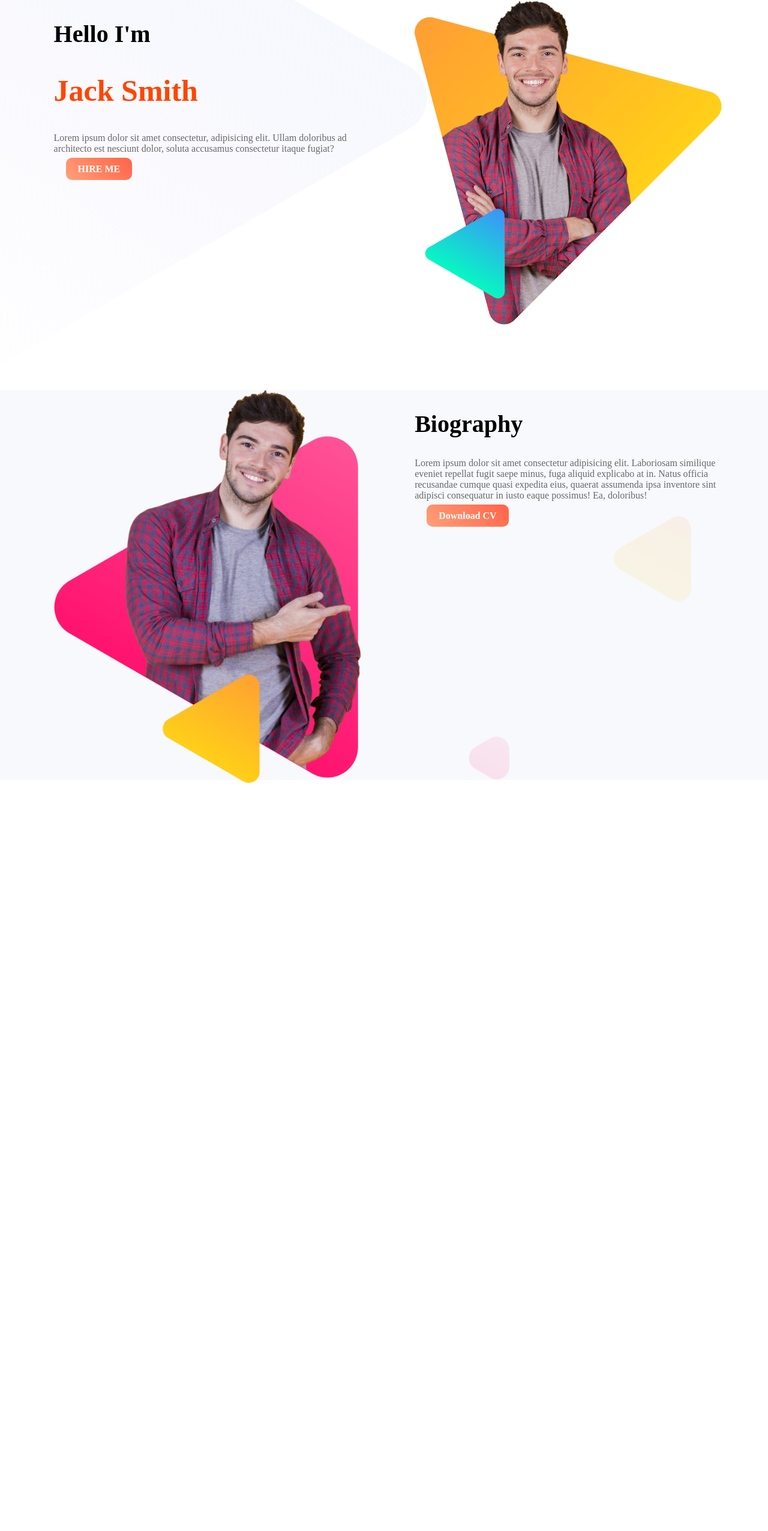
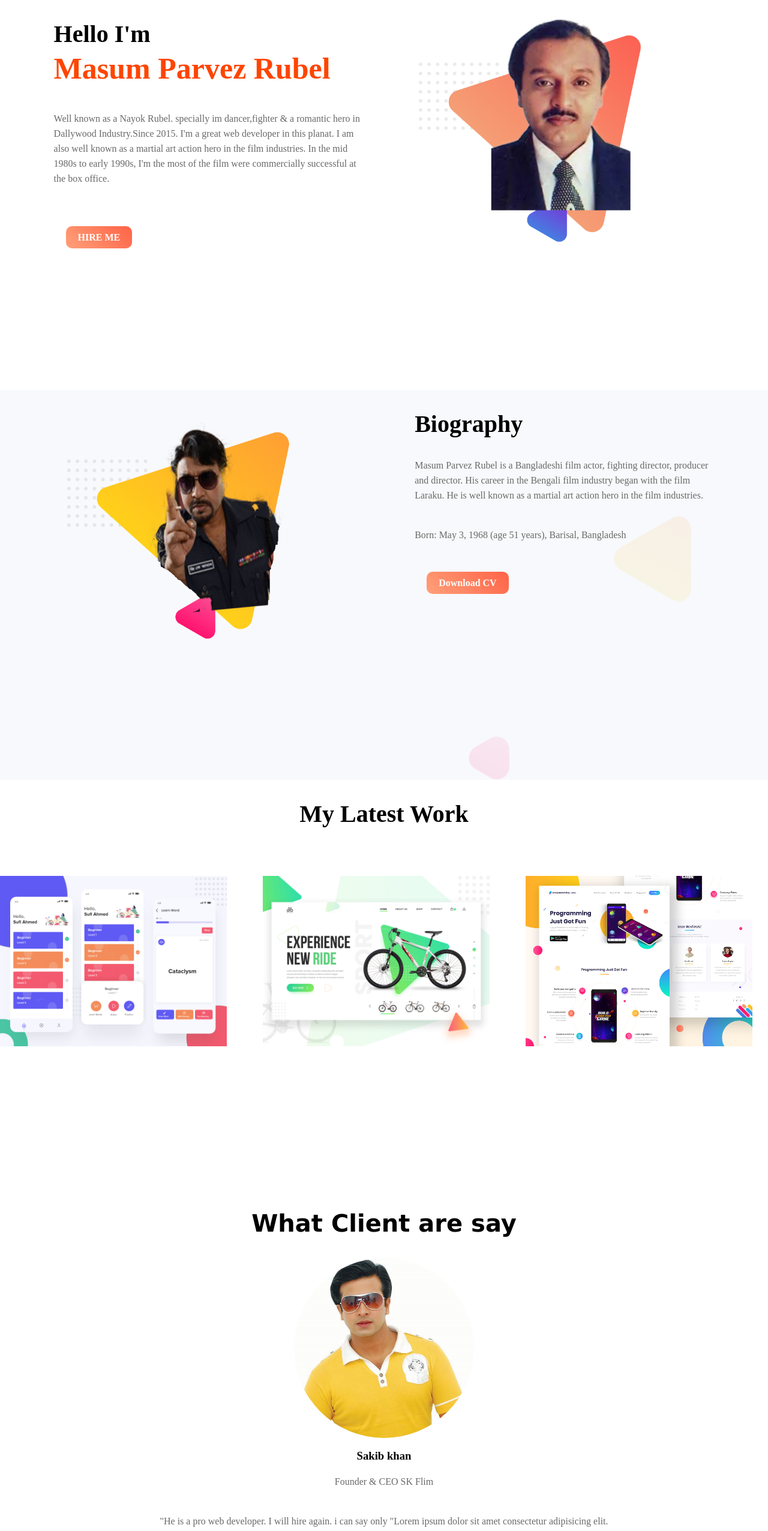
Before and after one commit to arifislamfx/assignment-portfolio, a plain HTML site: page index.html in a window 1280 px wide. Shown: the top 2552 px of the page at 60% size. Before the commit the page ends 1309 px from the top, so only its background shows below. Drawn offline with Linux system fonts and the light colour scheme.

Commit message:
adding more code

```diff
--- a/index.html
+++ b/index.html
@@ -10,15 +10,15 @@
 <body>
     <!-- top-banner-area -->
     <section class="top-banner">
-        <div class="half-width">
+        <div class="half-width text-area">
             <h2>Hello I'm</h2>
-            <h1><span class="orangered-highlight">Jack Smith</span></h1>
-            <p>Lorem ipsum dolor sit amet consectetur, adipisicing elit. Ullam doloribus ad architecto est nesciunt dolor, soluta accusamus consectetur itaque fugiat?</p>
-            <a class="link-button" target="_blank" href="https://www.linkedin.com/in/arif-islam-fx/">HIRE ME</a>
+            <h1><span class="orangered-highlight">Masum Parvez Rubel</span></h1>
+            <p> Well known as a Nayok Rubel. specially im dancer,fighter & a romantic hero in Dallywood Industry.Since 2015. I'm a great web developer in this planat. I am also well known as a martial art action hero in the film industries. In the mid 1980s to early 1990s, I'm the  most of the film were commercially successful at the box office.</p> <br> <br>
+            <a class="link-button" target="_blank" href="https://en.wikipedia.org/wiki/Masum_Parvez_Rubel">HIRE ME</a>
         </div>
 
         <div class="half-width">
-            <img src="images/peter.png" alt="">
+            <img src="images/rubel.png" alt="">
         </div>
     </section>
 
@@ -26,17 +26,62 @@
 
     <section class="bio-area">
         <div class="half-width">
-            <img src="images/peter_dream.png" alt="">
+            <img src="images/rubel1.png" alt="">
         </div>
         <div class="half-width">
             <div class="text-area">
             <h2>Biography</h2>
-            <p>Lorem ipsum dolor sit amet consectetur adipisicing elit. Laboriosam similique eveniet repellat fugit saepe minus, fuga aliquid explicabo at in. Natus officia recusandae cumque quasi expedita eius, quaerat assumenda ipsa inventore sint adipisci consequatur in iusto eaque possimus! Ea, doloribus!</p>
-            </div>
-            <a class="link-button" target="_blank" href="https://www.linkedin.com/in/arif-islam-fx/">Download CV</a>
+            <p>Masum Parvez Rubel is a Bangladeshi film actor, fighting director, producer and director. His career in the Bengali film industry began with the film Laraku. He is well known as a martial art action hero in the film industries.</p>
+            <p>Born: May 3, 1968 (age 51 years), Barisal, Bangladesh</p>
+            </div> <br>
+            <a class="link-button" target="_blank" href="https://en.wikipedia.org/wiki/Masum_Parvez_Rubel">Download CV</a>
             </p>
 
         </div>
     </section>
+
+    <section class="works">
+        <h2 class="text-1">My Latest Work</h2>
+
+        <div class="main-box">
+        <div class="box-1">
+            <img src="images/work-1.png" alt="">
+
+        </div>
+        <div class="box-2">
+            <img src="images/work-2.jpg" alt="">
+
+        </div>
+        <div class="box-3">
+            <img src="images/work-3.jpg" alt="">
+
+        </div>
+
+        </div>
+    </section>
+
+    <section class="feedback-area">
+        <h2>What Client are say</h2>
+        <img src="images/sakib1.jpg" alt="sakib" height="300" width="300">
+        <h3>Sakib khan</h3>
+        <p>Founder & CEO SK Flim</p>
+        <p>"He is a pro web developer. I will hire again. i can say only "Lorem ipsum dolor sit amet consectetur adipisicing elit. <br> Nostrum veritatis dolorum iure molestias provident, possimus debitis ullam obcaecati doloribus nobis"  thanks Rubel bhai..</p>
+
+    </section>
+
+    <section class="last-section">
+        <div class="boxed">
+            <h5>Leave me a message in the</h5>
+            <h4>herorubel.desi@gmail.com</h4>
+        </div>
+    </section>
+
+        <footer>
+            <div bg-img>
+            <h6 class="copywrite">&#169 Rubel vai 2020, all right reserved</h6>
+            </div>
+        </footer>
+
+
 </body>
 </html>
--- a/style.css
+++ b/style.css
@@ -1,10 +1,16 @@
 body {
     font-family: 'Roboto', ;
     margin: 0;
+    box-sizing: border-box;
 }
 
 h1 {
     font-size: 50px;
+    margin-top: -28px;
+}
+.text-area {
+    margin: 0;
+
 }
 h2 {
     font-size: 40px;
@@ -14,6 +20,9 @@ h2 {
 }
 p {
     color: dimgray;
+    padding-bottom: 25px;
+    line-height: 25px;
+    text-justify: auto;
 }
 .half-width {
     width: 40%;
@@ -48,3 +57,84 @@ section {
     background-repeat: no-repeat;
     background-position: right;
 }
+
+.text-1 {
+    text-align: center;
+}
+
+.main-box {
+   grid-gap: 60px;
+    margin-top: 80px;
+    width: 98%;
+    display: grid;
+    grid-template-columns: repeat(3,1fr);
+}
+.main-box img {
+    width: 100%;
+}
+.box-1 .b0x-2 .box-3 {
+    transition: 1s;
+}
+.box-1:hover {
+    transform: scale(1.1);
+    box-shadow: 2px 2px 40px black;
+}
+.box-2:hover {
+    transform: scale(1.1);
+    box-shadow: 2px 2px 40px black;
+}
+.box-3:hover {
+    transform: scale(1.1);
+    box-shadow: 2px 2px 40px black;
+}
+
+.feedback-area h2 {
+    text-align: center;
+    font-family: Verdana, Geneva, Tahoma, sans-serif;
+    font-weight: 600;
+
+}
+.feedback-area img {
+    display: block;
+    margin: 0 auto;
+    border: 1px solid white;
+    border-radius: 50%;
+}
+.feedback-area h3 {
+    text-align: center;
+}
+.feedback-area h3 {
+    text-align: center;
+}
+.feedback-area p {
+    text-align: center;
+}
+.boxed {
+    border: none;
+    border-radius: 10px;
+    color: white;
+    width: 600px;
+    background-image: linear-gradient(45deg, #403b4a, #e7e9bb);
+    display: block;
+    margin: 0 auto;
+    padding: 50px;
+    text-align: center;
+}
+.boxed h5 {
+    font-size: 16px;
+}
+
+.boxed h4 {
+    font-size: 22px;
+    font-weight: 500;
+}
+.copywrite {
+    text-align: center;
+    font-size: 12px;
+    color: dimgray;
+}
+
+.footer .bg-img{
+    background-image: url("images/footer-bg.png");
+    background-repeat: no-repeat;
+}
```
Also changed, not shown: images/header-bg.png (deleted), images/latest-work-bg.png (deleted), images/peter.png (deleted), images/peter_dream.png (deleted), images/rubel.png (added), images/rubel1.png (added), images/sakib1.jpg (added), images/work-1.png (renamed from images/latest-work/work-1.png), images/work-2.jpg (renamed from images/latest-work/work-2.jpg), images/work-3.jpg (renamed from images/latest-work/work-3.jpg), responsive.css (deleted), 1 other file.
